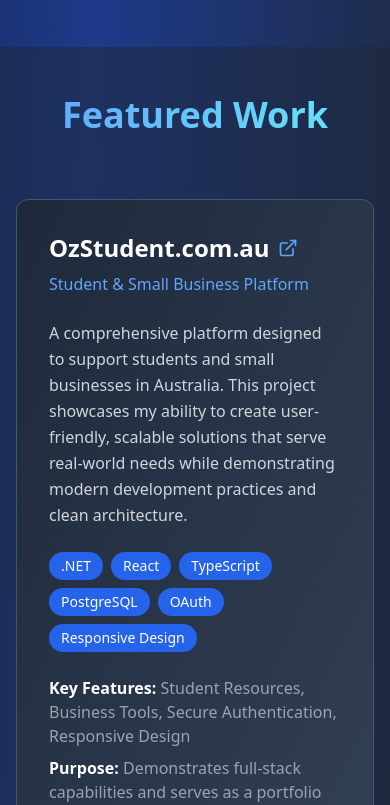
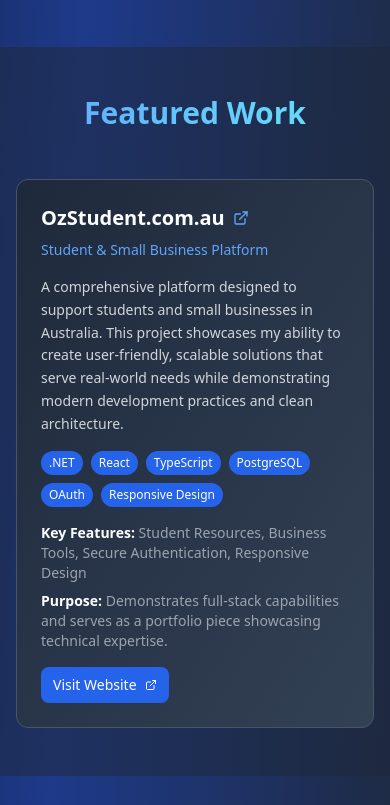
Before and after one commit to hemachand1989/uniaxis-website, a React (Vite) app: page / in a window 390 px wide. Shown: the part 6539-7344 px from the top of the page. Built offline with nearby package versions, Linux system fonts and the light colour scheme.

Commit message:
Fix Portfolio section mobile responsiveness

```diff
--- a/src/components/sections/PortfolioSection.tsx
+++ b/src/components/sections/PortfolioSection.tsx
@@ -6,14 +6,14 @@
 export const PortfolioSection: React.FC = () => {
   return (
     <Section id="portfolio" className="bg-slate-800/50">
-      <h2 className="text-4xl font-bold text-center mb-16 gradient-text">
+      <h2 className="text-3xl sm:text-4xl font-bold text-center mb-12 sm:mb-16 gradient-text">
         Featured Work
       </h2>
       <div className="max-w-4xl mx-auto">
         {projects.map((project, index) => (
-          <Card key={index} className="p-8">
-            <div className="mb-6">
-              <div className="flex items-center mb-2">
+          <Card key={index} className="p-6 sm:p-8">
+            <div className="mb-4 sm:mb-6">
+              <div className="flex items-center mb-2 flex-wrap">
                 {project.url ? (
                   <a
                     href={project.url}
@@ -21,26 +21,26 @@
                     rel="noopener noreferrer"
                     className="flex items-center hover:text-primary-300 transition-colors cursor-pointer"
                   >
-                    <h3 className="text-2xl font-bold">{project.title}</h3>
-                    <ExternalLink className="w-5 h-5 ml-2 text-primary-400" />
+                    <h3 className="text-xl sm:text-2xl font-bold">{project.title}</h3>
+                    <ExternalLink className="w-4 h-4 sm:w-5 sm:h-5 ml-2 text-primary-400 flex-shrink-0" />
                   </a>
                 ) : (
-                  <h3 className="text-2xl font-bold">{project.title}</h3>
+                  <h3 className="text-xl sm:text-2xl font-bold">{project.title}</h3>
                 )}
               </div>
-              <p className="text-primary-400 mb-4">{project.subtitle}</p>
+              <p className="text-sm sm:text-base text-primary-400 mb-3 sm:mb-4">{project.subtitle}</p>
             </div>
-            <p className="text-gray-300 mb-6 leading-relaxed">
+            <p className="text-sm sm:text-base text-gray-300 mb-4 sm:mb-6 leading-relaxed">
               {project.description}
             </p>
-            <div className="flex flex-wrap gap-2 mb-6">
+            <div className="flex flex-wrap gap-2 mb-4 sm:mb-6">
               {project.technologies.map((tech) => (
-                <span key={tech} className="px-3 py-1 bg-primary-600 text-white rounded-full text-sm">
+                <span key={tech} className="px-2 sm:px-3 py-1 bg-primary-600 text-white rounded-full text-xs sm:text-sm">
                   {tech}
                 </span>
               ))}
             </div>
-            <div className="text-gray-400">
+            <div className="text-sm sm:text-base text-gray-400">
               <p className="mb-2">
                 <strong className="text-white">Key Features:</strong> {project.features.map(f => f.title).join(', ')}
               </p>
@@ -50,15 +50,15 @@
               </p>
             </div>
             {project.url && (
-              <div className="mt-6">
+              <div className="mt-4 sm:mt-6">
                 <a
                   href={project.url}
                   target="_blank"
                   rel="noopener noreferrer"
-                  className="inline-flex items-center px-4 py-2 bg-primary-600 hover:bg-primary-700 text-white rounded-lg transition-colors cursor-pointer"
+                  className="inline-flex items-center px-3 sm:px-4 py-2 bg-primary-600 hover:bg-primary-700 text-white rounded-lg transition-colors cursor-pointer text-sm sm:text-base"
                 >
                   Visit Website
-                  <ExternalLink className="w-4 h-4 ml-2" />
+                  <ExternalLink className="w-3 h-3 sm:w-4 sm:h-4 ml-2" />
                 </a>
               </div>
             )}
```
